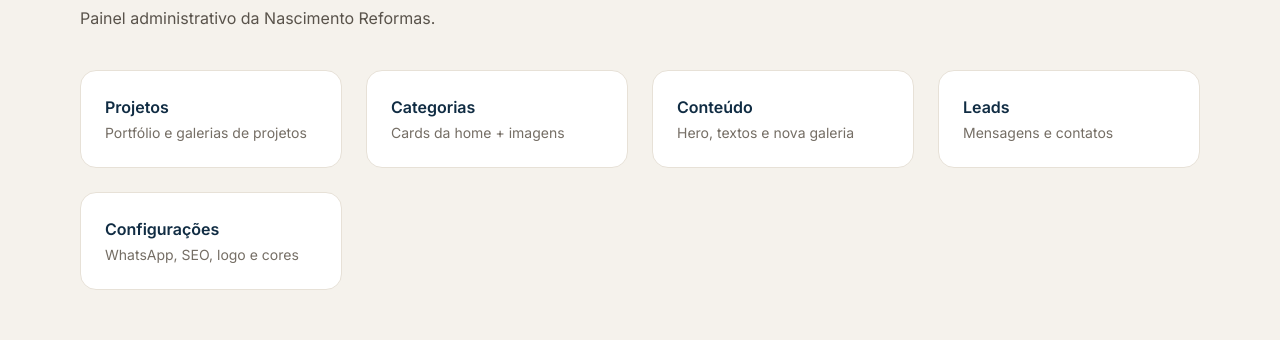
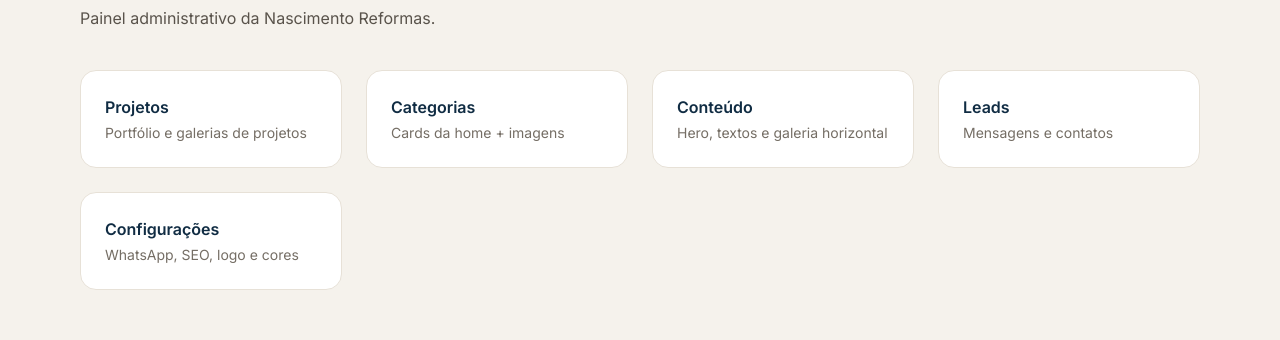
Before and after one commit to srmartinellid-droid/VireMarca-NasReformas, a Next.js app: page /admin/dashboard in a window 1280 px wide. Shown: the part 139-479 px from the top of the page. Built offline with nearby package versions, Linux system fonts and the light colour scheme; no server answers; the database is empty.

Commit message:
fix(admin): expose the current content editor with gallery

```diff
--- a/src/app/admin/dashboard/page.tsx
+++ b/src/app/admin/dashboard/page.tsx
@@ -2,39 +2,30 @@ import Link from "next/link";
 import { Logo } from "@/components/brand/Logo";
 
 export default function AdminDashboardPage() {
+  const items = [
+    { label: "Projetos", href: "/admin/projetos", desc: "Portfólio e galerias de projetos" },
+    { label: "Categorias", href: "/admin/categorias", desc: "Cards da home + imagens" },
+    { label: "Conteúdo", href: "/admin/conteudo-v2", desc: "Hero, textos e galeria horizontal" },
+    { label: "Leads", href: "/admin/leads", desc: "Mensagens e contatos" },
+    { label: "Configurações", href: "/admin/configuracoes", desc: "WhatsApp, SEO, logo e cores" },
+  ];
+
   return (
     <div className="min-h-screen bg-stone-100">
-      <header className="bg-white border-b border-stone-200">
-        <div className="mx-auto max-w-6xl px-4 h-16 flex items-center justify-between">
+      <header className="border-b border-stone-200 bg-white">
+        <div className="mx-auto flex h-16 max-w-6xl items-center justify-between px-4">
           <Logo size="sm" href="/admin/dashboard" />
           <nav className="flex items-center gap-4 text-sm">
-            <Link href="/admin/projetos" className="text-navy-800 hover:underline">Projetos</Link>
-            <Link href="/admin/categorias" className="text-navy-800 hover:underline">Categorias</Link>
-            <Link href="/admin/conteudo" className="text-navy-800 hover:underline">Conteúdo</Link>
-            <Link href="/admin/leads" className="text-navy-800 hover:underline">Leads</Link>
-            <Link href="/admin/configuracoes" className="text-navy-800 hover:underline">Configurações</Link>
+            {items.map(item => <Link key={item.href} href={item.href} className="text-navy-800 hover:underline">{item.label}</Link>)}
             <Link href="/" className="text-stone-500 hover:underline">Ver site</Link>
           </nav>
         </div>
       </header>
-
       <main className="mx-auto max-w-6xl px-4 py-10">
-        <h1 className="text-2xl font-semibold text-navy-900 mb-2">Dashboard</h1>
-        <p className="text-stone-600 mb-10">Painel administrativo da Nascimento Reformas.</p>
-
-        <div className="grid sm:grid-cols-2 lg:grid-cols-4 gap-6">
-          {[
-            { label: "Projetos", href: "/admin/projetos", desc: "Portfólio e galerias de projetos" },
-            { label: "Categorias", href: "/admin/categorias", desc: "Cards da home + imagens" },
-            { label: "Conteúdo", href: "/admin/conteudo", desc: "Hero, textos e nova galeria" },
-            { label: "Leads", href: "/admin/leads", desc: "Mensagens e contatos" },
-            { label: "Configurações", href: "/admin/configuracoes", desc: "WhatsApp, SEO, logo e cores" },
-          ].map((item) => (
-            <Link key={item.href} href={item.href} className="block p-6 rounded-xl bg-white border border-stone-200 hover:border-navy-300 hover:shadow-md transition">
-              <h2 className="font-semibold text-navy-900">{item.label}</h2>
-              <p className="mt-1 text-sm text-stone-500">{item.desc}</p>
-            </Link>
-          ))}
+        <h1 className="mb-2 text-2xl font-semibold text-navy-900">Dashboard</h1>
+        <p className="mb-10 text-stone-600">Painel administrativo da Nascimento Reformas.</p>
+        <div className="grid gap-6 sm:grid-cols-2 lg:grid-cols-4">
+          {items.map(item => <Link key={item.href} href={item.href} className="block rounded-xl border border-stone-200 bg-white p-6 transition hover:border-navy-300 hover:shadow-md"><h2 className="font-semibold text-navy-900">{item.label}</h2><p className="mt-1 text-sm text-stone-500">{item.desc}</p></Link>)}
         </div>
       </main>
     </div>
```
